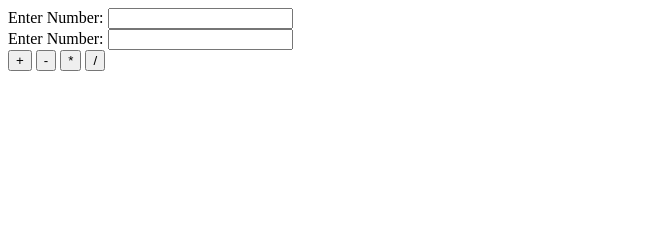
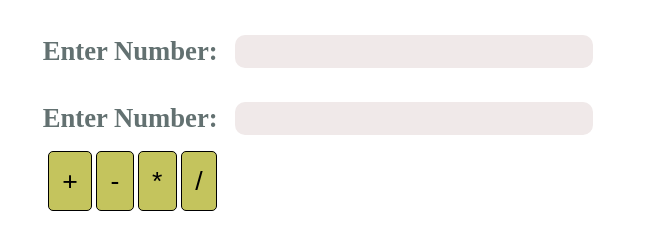
Before and after one commit to Markcanderson8/school_calculator, a plain HTML site: page index.html in a window 1280 px wide. Shown: the whole page, without its empty margins (0-648 px from the left). Drawn offline with Linux system fonts and the light colour scheme.

Commit message:
added styling to the calculator

```diff
--- a/index.html
+++ b/index.html
@@ -1,27 +1,28 @@
 <!DOCTYPE html>
 <html lang="en">
   <head>
+    <link rel="stylesheet" href="./styles.css" />
     <meta charset="UTF-8" />
     <meta http-equiv="X-UA-Compatible" content="IE=edge" />
     <meta name="viewport" content="width=device-width, initial-scale=1.0" />
     <title>Calculator App</title>
   </head>
   <body>
-    <div>
+    <div class="first-num">
       <label for="numberOne">Enter Number:</label>
       <input type="text" name="numberOne" id="numberOne" />
     </div>
-    <div>
+    <div class="second-num">
       <label for="numberTwo">Enter Number:</label>
       <input type="text" name="numberTwo" id="numberTwo" />
     </div>
-    <div id="buttons">
-      <button onclick="add()" id="myBtn">+</button>
+    <div class="buttons">
+      <button onclick="add()" id="addBtn">+</button>
       <button onclick="subtract()" id="subBtn">-</button>
       <button onclick="multiply()" id="multBtn">*</button>
       <button onclick="divide()" id="divBtn">/</button>
     </div>
-    <div>
+    <div class="result">
       <p id="print-result"></p>
     </div>
     <script src="./index.js" defer></script>
--- /dev/null
+++ b/styles.css
@@ -0,0 +1,51 @@
+.first-num,
+.second-num {
+  margin: 0.5em;
+}
+
+#addBtn,
+#subBtn,
+#multBtn,
+#divBtn {
+  background-color: rgb(196, 196, 93);
+  font-size: 20pt;
+  padding: 0.5em;
+  border-radius: 5px;
+  border: 1px solid black;
+}
+
+#addBtn:hover,
+#subBtn:hover,
+#multBtn:hover,
+#divBtn:hover {
+  cursor: pointer;
+  box-shadow: 1px 1px 2px inset;
+}
+
+input {
+  margin-top: 1em;
+  padding-left: 0.5em;
+  border-radius: 10px;
+  border: none;
+  background-color: rgb(240, 233, 233);
+  font-size: 20pt;
+}
+
+label {
+  margin-left: 1em;
+  padding-right: 0.5em;
+  font-size: 20pt;
+  font-weight: bold;
+  color: rgb(99, 113, 113);
+}
+
+.buttons {
+  margin-left: 2.5em;
+  margin-top: 1em;
+}
+
+#print-result {
+  margin: 1em;
+  font-size: 40pt;
+  font-weight: 700;
+}
```
